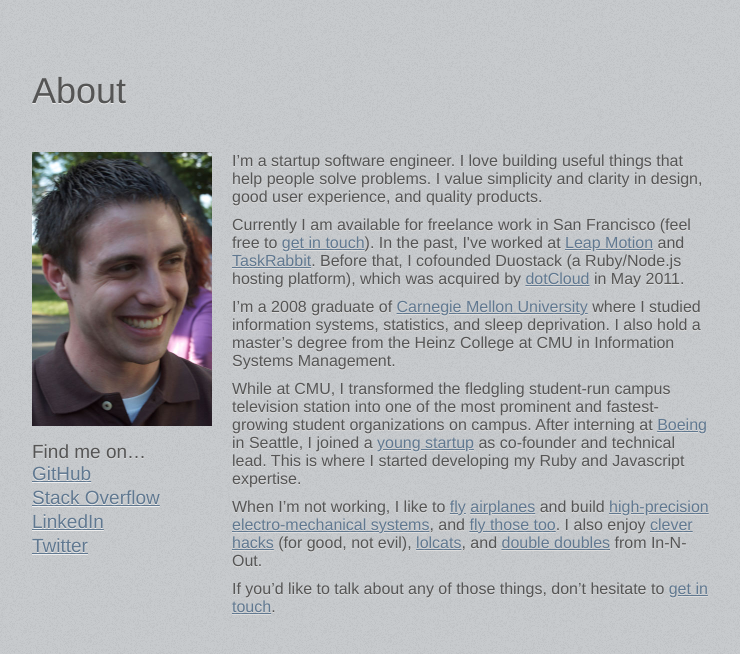
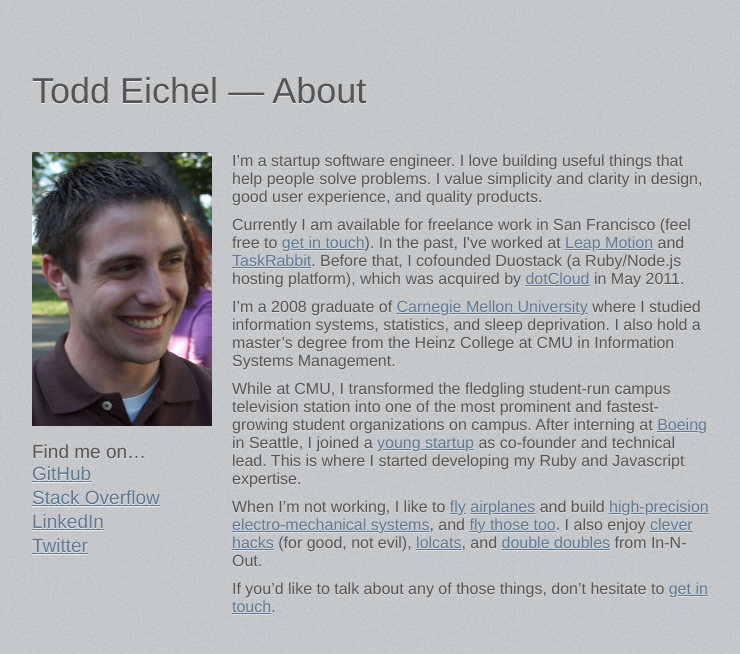
Before and after one commit to tfe/toddeichel.com, a Jekyll site: the page built from about.html, in a window 1280 px wide. Shown: the top 654 px of the page, without its empty margins (268-1008 px from the left). Built offline with Jekyll 4.4.1, drawn with Linux system fonts in a browser that asks for light colours.

Commit message:
Link back to home page in header.

```diff
--- a/_layouts/page.html
+++ b/_layouts/page.html
@@ -3,7 +3,7 @@
 body_class: page sidebar
 ---
 
-<h1>{{ page.human_title }}</h1>
+<h1><a href="/" class="unstyled">Todd Eichel</a> &mdash; {{ page.human_title }}</h1>
 
 <div id="content" class="clearfix sidebar">
 
--- a/stylesheets/style.css
+++ b/stylesheets/style.css
@@ -22,6 +22,14 @@
 a:hover, a:active { outline: none; }
 a, a:active, a:visited { color: #607890; }
 a:hover { color: #036; }
+
+/* http://stackoverflow.com/a/33596636/203773 */
+a.unstyled,
+a.unstyled:link,
+a.unstyled:hover {
+  color: inherit;
+  text-decoration: inherit;
+}
 
 .splash h1 {
   font-size: 70px;
```
